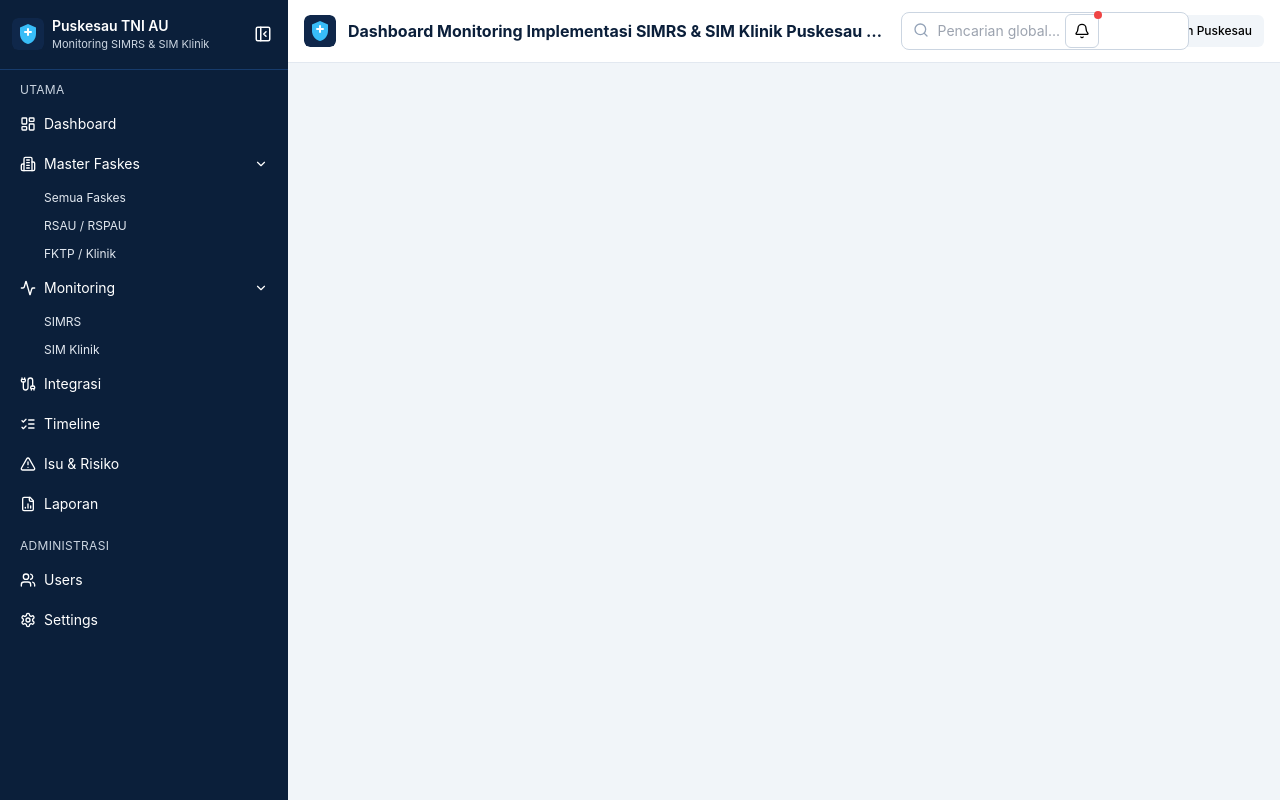
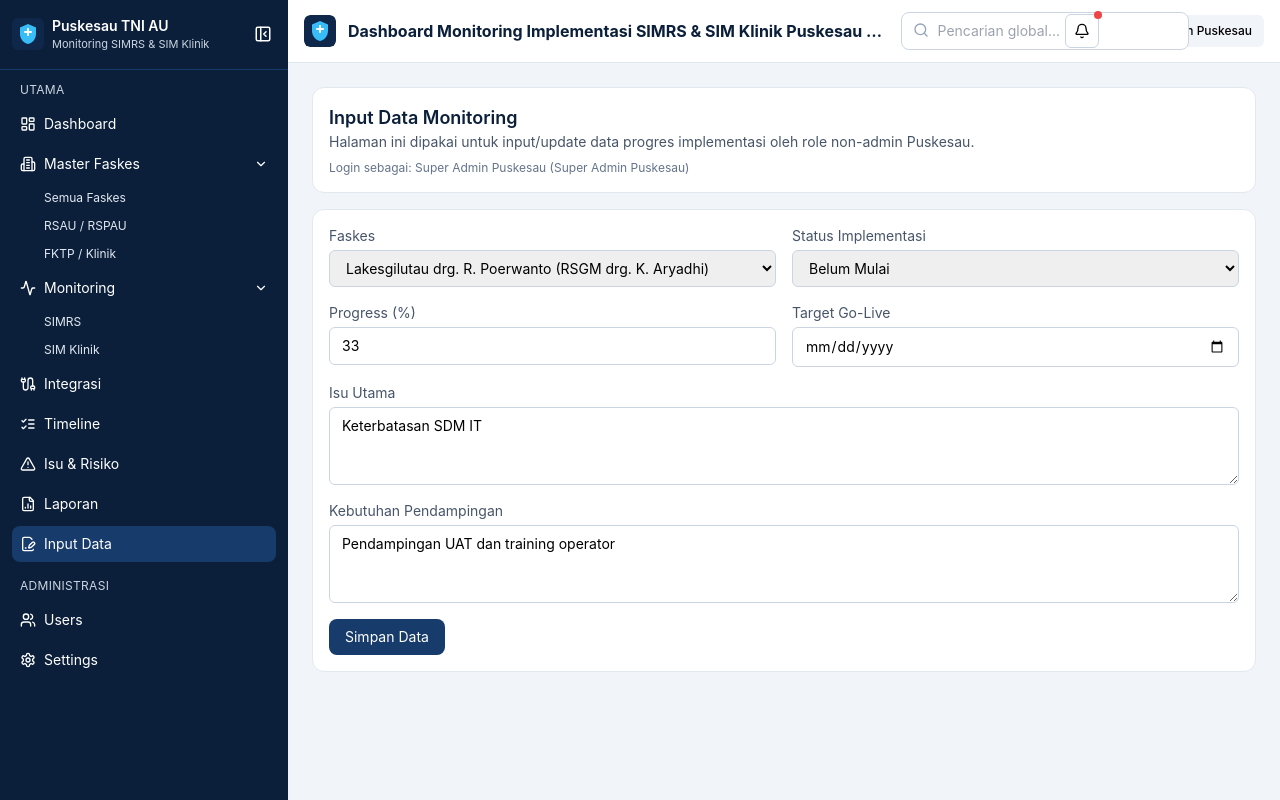
Before and after one commit to sobri3195/monitoring-simrs, a React (Vite) app: page /input-data in a window 1280 px wide. Built offline with nearby package versions, Linux system fonts and the light colour scheme.

Commit message:
Add input-only access for non Puskesau admin roles

```diff
--- a/src/App.jsx
+++ b/src/App.jsx
@@ -10,26 +10,38 @@ import ReportsPage from './pages/ReportsPage';
 import UsersPage from './pages/UsersPage';
 import SettingsPage from './pages/SettingsPage';
 import FacilityDetailPage from './pages/FacilityDetailPage';
+import DataInputPage from './pages/DataInputPage';
+import { useAppStore } from './store/useAppStore';
+import { isAdminPuskesau } from './utils/accessControl';
 
-const App = () => (
-  <AppLayout>
-    <Routes>
-      <Route path="/" element={<Navigate to="/dashboard" replace />} />
-      <Route path="/dashboard" element={<DashboardPage />} />
-      <Route path="/master-faskes" element={<MasterFaskesPage />} />
-      <Route path="/master-faskes/rsau" element={<MasterFaskesPage tipe="RSAU" />} />
-      <Route path="/master-faskes/fktp" element={<MasterFaskesPage tipe="FKTP" />} />
-      <Route path="/monitoring/simrs" element={<MonitoringPage jenisAplikasi="SIMRS" />} />
-      <Route path="/monitoring/sim-klinik" element={<MonitoringPage jenisAplikasi="SIM Klinik" />} />
-      <Route path="/integrasi" element={<IntegrasiPage />} />
-      <Route path="/timeline" element={<TimelinePage />} />
-      <Route path="/issues" element={<IssuesPage />} />
-      <Route path="/reports" element={<ReportsPage />} />
-      <Route path="/users" element={<UsersPage />} />
-      <Route path="/settings" element={<SettingsPage />} />
-      <Route path="/faskes/:id" element={<FacilityDetailPage />} />
-    </Routes>
-  </AppLayout>
-);
+const ProtectedRoute = ({ allow, children }) => (allow ? children : <Navigate to="/input-data" replace />);
+
+const App = () => {
+  const { currentUser } = useAppStore();
+  const adminAccess = isAdminPuskesau(currentUser);
+
+  return (
+    <AppLayout>
+      <Routes>
+        <Route path="/" element={<Navigate to={adminAccess ? '/dashboard' : '/input-data'} replace />} />
+        <Route path="/input-data" element={<DataInputPage />} />
+
+        <Route path="/dashboard" element={<ProtectedRoute allow={adminAccess}><DashboardPage /></ProtectedRoute>} />
+        <Route path="/master-faskes" element={<ProtectedRoute allow={adminAccess}><MasterFaskesPage /></ProtectedRoute>} />
+        <Route path="/master-faskes/rsau" element={<ProtectedRoute allow={adminAccess}><MasterFaskesPage tipe="RSAU" /></ProtectedRoute>} />
+        <Route path="/master-faskes/fktp" element={<ProtectedRoute allow={adminAccess}><MasterFaskesPage tipe="FKTP" /></ProtectedRoute>} />
+        <Route path="/monitoring/simrs" element={<ProtectedRoute allow={adminAccess}><MonitoringPage jenisAplikasi="SIMRS" /></ProtectedRoute>} />
+        <Route path="/monitoring/sim-klinik" element={<ProtectedRoute allow={adminAccess}><MonitoringPage jenisAplikasi="SIM Klinik" /></ProtectedRoute>} />
+        <Route path="/integrasi" element={<ProtectedRoute allow={adminAccess}><IntegrasiPage /></ProtectedRoute>} />
+        <Route path="/timeline" element={<ProtectedRoute allow={adminAccess}><TimelinePage /></ProtectedRoute>} />
+        <Route path="/issues" element={<ProtectedRoute allow={adminAccess}><IssuesPage /></ProtectedRoute>} />
+        <Route path="/reports" element={<ProtectedRoute allow={adminAccess}><ReportsPage /></ProtectedRoute>} />
+        <Route path="/users" element={<ProtectedRoute allow={adminAccess}><UsersPage /></ProtectedRoute>} />
+        <Route path="/settings" element={<ProtectedRoute allow={adminAccess}><SettingsPage /></ProtectedRoute>} />
+        <Route path="/faskes/:id" element={<ProtectedRoute allow={adminAccess}><FacilityDetailPage /></ProtectedRoute>} />
+      </Routes>
+    </AppLayout>
+  );
+};
 
 export default App;
--- a/src/constants/appConstants.js
+++ b/src/constants/appConstants.js
@@ -8,6 +8,7 @@ import {
   ListChecks,
   AlertTriangle,
   FileBarChart2,
+  FilePenLine,
   Users,
   Settings,
 } from 'lucide-react';
@@ -28,6 +29,8 @@ export const USER_ROLES = [
   'Operator Faskes',
   'Viewer Pimpinan',
 ];
+
+export const ADMIN_PUSKESAU_ROLE = 'Super Admin Puskesau';
 
 export const MENU_GROUPS = [
   {
@@ -57,6 +60,7 @@ export const MENU_GROUPS = [
       { label: 'Timeline', path: '/timeline', icon: ListChecks },
       { label: 'Isu & Risiko', path: '/issues', icon: AlertTriangle },
       { label: 'Laporan', path: '/reports', icon: FileBarChart2 },
+      { label: 'Input Data', path: '/input-data', icon: FilePenLine },
     ],
   },
   {
--- a/src/layouts/Sidebar.jsx
+++ b/src/layouts/Sidebar.jsx
@@ -2,9 +2,21 @@ import { ChevronDown, PanelLeftClose, PanelLeftOpen, X } from 'lucide-react';
 import { NavLink } from 'react-router-dom';
 import { MENU_GROUPS } from '../constants/appConstants';
 import AppLogo from '../components/AppLogo';
+import { useAppStore } from '../store/useAppStore';
+import { isAdminPuskesau } from '../utils/accessControl';
 
-const Sidebar = ({ collapsed, setCollapsed, mobileOpen, setMobileOpen }) => (
-  <>
+const Sidebar = ({ collapsed, setCollapsed, mobileOpen, setMobileOpen }) => {
+  const { currentUser } = useAppStore();
+
+  const menuGroups = isAdminPuskesau(currentUser)
+    ? MENU_GROUPS
+    : MENU_GROUPS.map((group) => ({
+      ...group,
+      items: group.items.filter((item) => item.path === '/input-data'),
+    })).filter((group) => group.items.length > 0);
+
+  return (
+    <>
     {mobileOpen ? <div className="fixed inset-0 z-30 bg-slate-900/40 lg:hidden" onClick={() => setMobileOpen(false)} /> : null}
     <aside className={`fixed z-40 h-screen bg-brand-900 text-white transition-all lg:static ${collapsed ? 'w-20' : 'w-72'} ${mobileOpen ? 'left-0' : '-left-full lg:left-0'}`}>
       <div className="flex items-center justify-between border-b border-brand-700 px-3 py-4">
@@ -19,7 +31,7 @@ const Sidebar = ({ collapsed, setCollapsed, mobileOpen, setMobileOpen }) => (
         </div>
       </div>
       <div className="space-y-4 overflow-y-auto p-3">
-        {MENU_GROUPS.map((group) => (
+        {menuGroups.map((group) => (
           <div key={group.group}>
             {!collapsed ? <p className="mb-2 px-2 text-xs uppercase tracking-wide text-slate-300">{group.group}</p> : null}
             <div className="space-y-1">
@@ -47,6 +59,7 @@ const Sidebar = ({ collapsed, setCollapsed, mobileOpen, setMobileOpen }) => (
       </div>
     </aside>
   </>
-);
+  );
+};
 
 export default Sidebar;
--- /dev/null
+++ b/src/pages/DataInputPage.jsx
@@ -0,0 +1,138 @@
+import { useState } from 'react';
+import { useAppStore } from '../store/useAppStore';
+import { STATUS_IMPLEMENTASI } from '../constants/appConstants';
+
+const DataInputPage = () => {
+  const { facilities, updateFacility, currentUser } = useAppStore();
+  const [payload, setPayload] = useState({
+    facilityId: facilities[0]?.id ?? '',
+    statusImplementasi: facilities[0]?.statusImplementasi ?? STATUS_IMPLEMENTASI[0],
+    progressPersen: facilities[0]?.progressPersen ?? 0,
+    isuUtama: facilities[0]?.isuUtama ?? '',
+    kebutuhanPendampingan: facilities[0]?.kebutuhanPendampingan ?? '',
+    targetGoLive: facilities[0]?.targetGoLive ?? '',
+  });
+  const [message, setMessage] = useState('');
+
+  const onChange = (key, value) => {
+    setPayload((prev) => ({ ...prev, [key]: value }));
+  };
+
+  const onFacilityChange = (facilityId) => {
+    const selected = facilities.find((f) => f.id === facilityId);
+    if (!selected) return;
+
+    setPayload({
+      facilityId: selected.id,
+      statusImplementasi: selected.statusImplementasi,
+      progressPersen: selected.progressPersen,
+      isuUtama: selected.isuUtama,
+      kebutuhanPendampingan: selected.kebutuhanPendampingan,
+      targetGoLive: selected.targetGoLive,
+    });
+    setMessage('');
+  };
+
+  const handleSubmit = (event) => {
+    event.preventDefault();
+
+    updateFacility(payload.facilityId, {
+      statusImplementasi: payload.statusImplementasi,
+      progressPersen: Number(payload.progressPersen),
+      isuUtama: payload.isuUtama,
+      kebutuhanPendampingan: payload.kebutuhanPendampingan,
+      targetGoLive: payload.targetGoLive,
+    });
+
+    setMessage('Data berhasil disimpan.');
+  };
+
+  return (
+    <div className="space-y-4">
+      <div className="rounded-xl border border-slate-200 bg-white p-4">
+        <h2 className="text-lg font-semibold text-brand-900">Input Data Monitoring</h2>
+        <p className="text-sm text-slate-600">
+          Halaman ini dipakai untuk input/update data progres implementasi oleh role non-admin Puskesau.
+        </p>
+        <p className="mt-2 text-xs text-slate-500">Login sebagai: {currentUser.name} ({currentUser.role})</p>
+      </div>
+
+      <form onSubmit={handleSubmit} className="grid gap-4 rounded-xl border border-slate-200 bg-white p-4 md:grid-cols-2">
+        <label className="flex flex-col gap-1 text-sm">
+          <span className="text-slate-600">Faskes</span>
+          <select
+            value={payload.facilityId}
+            onChange={(event) => onFacilityChange(event.target.value)}
+            className="rounded-md border border-slate-300 px-3 py-2"
+          >
+            {facilities.map((facility) => (
+              <option key={facility.id} value={facility.id}>{facility.namaFaskes}</option>
+            ))}
+          </select>
+        </label>
+
+        <label className="flex flex-col gap-1 text-sm">
+          <span className="text-slate-600">Status Implementasi</span>
+          <select
+            value={payload.statusImplementasi}
+            onChange={(event) => onChange('statusImplementasi', event.target.value)}
+            className="rounded-md border border-slate-300 px-3 py-2"
+          >
+            {STATUS_IMPLEMENTASI.map((status) => (
+              <option key={status} value={status}>{status}</option>
+            ))}
+          </select>
+        </label>
+
+        <label className="flex flex-col gap-1 text-sm">
+          <span className="text-slate-600">Progress (%)</span>
+          <input
+            type="number"
+            min="0"
+            max="100"
+            value={payload.progressPersen}
+            onChange={(event) => onChange('progressPersen', event.target.value)}
+            className="rounded-md border border-slate-300 px-3 py-2"
+          />
+        </label>
+
+        <label className="flex flex-col gap-1 text-sm">
+          <span className="text-slate-600">Target Go-Live</span>
+          <input
+            type="date"
+            value={payload.targetGoLive}
+            onChange={(event) => onChange('targetGoLive', event.target.value)}
+            className="rounded-md border border-slate-300 px-3 py-2"
+          />
+        </label>
+
+        <label className="flex flex-col gap-1 text-sm md:col-span-2">
+          <span className="text-slate-600">Isu Utama</span>
+          <textarea
+            value={payload.isuUtama}
+            onChange={(event) => onChange('isuUtama', event.target.value)}
+            rows={3}
+            className="rounded-md border border-slate-300 px-3 py-2"
+          />
+        </label>
+
+        <label className="flex flex-col gap-1 text-sm md:col-span-2">
+          <span className="text-slate-600">Kebutuhan Pendampingan</span>
+          <textarea
+            value={payload.kebutuhanPendampingan}
+            onChange={(event) => onChange('kebutuhanPendampingan', event.target.value)}
+            rows={3}
+            className="rounded-md border border-slate-300 px-3 py-2"
+          />
+        </label>
+
+        <div className="md:col-span-2">
+          <button type="submit" className="rounded-lg bg-brand-700 px-4 py-2 text-sm text-white">Simpan Data</button>
+          {message ? <p className="mt-2 text-sm text-emerald-600">{message}</p> : null}
+        </div>
+      </form>
+    </div>
+  );
+};
+
+export default DataInputPage;
--- /dev/null
+++ b/src/utils/accessControl.js
@@ -0,0 +1,3 @@
+import { ADMIN_PUSKESAU_ROLE } from '../constants/appConstants';
+
+export const isAdminPuskesau = (user) => user?.role === ADMIN_PUSKESAU_ROLE;
```
